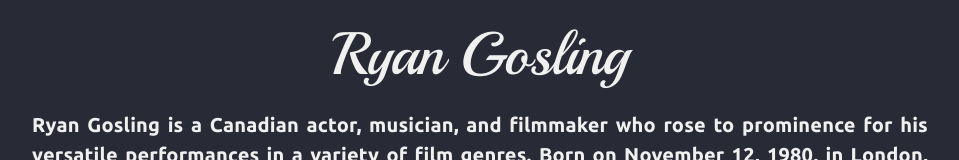
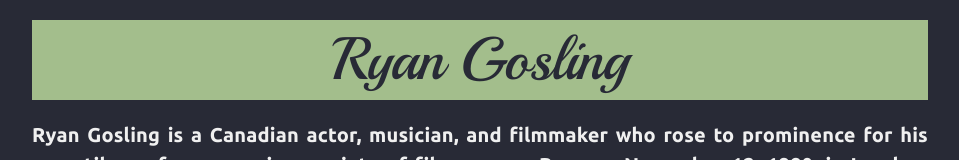
Before and after one commit to ANSI-D/webdev, a React (Create React App) app in the folder my-app/: page / in a window 1280 px wide. Shown: the top 160 px of the page, without its empty margins (160-1119 px from the left). Built offline with nearby package versions, Linux system fonts and the light colour scheme.

Commit message:
Header modified

```diff
--- a/my-app/src/pages/Header.js
+++ b/my-app/src/pages/Header.js
@@ -17,8 +17,16 @@ function Header() {
     fontFamily: 'Playball, cursive',
     fontSize: '60px',
     marginBottom: '20px',
+    backgroundColor: '#a3be8c',
+    paddingTop: '5px',
+    paddingBottom: '5px',
+    width: '100%',
+    color: '#282a36',
 
   };
+
+
+
 
   const pStyle = {
     fontFamily: 'Ubuntu, sans-serif',
```
Also changed, not shown: my-app/src/index.css (line endings or trailing spaces).
